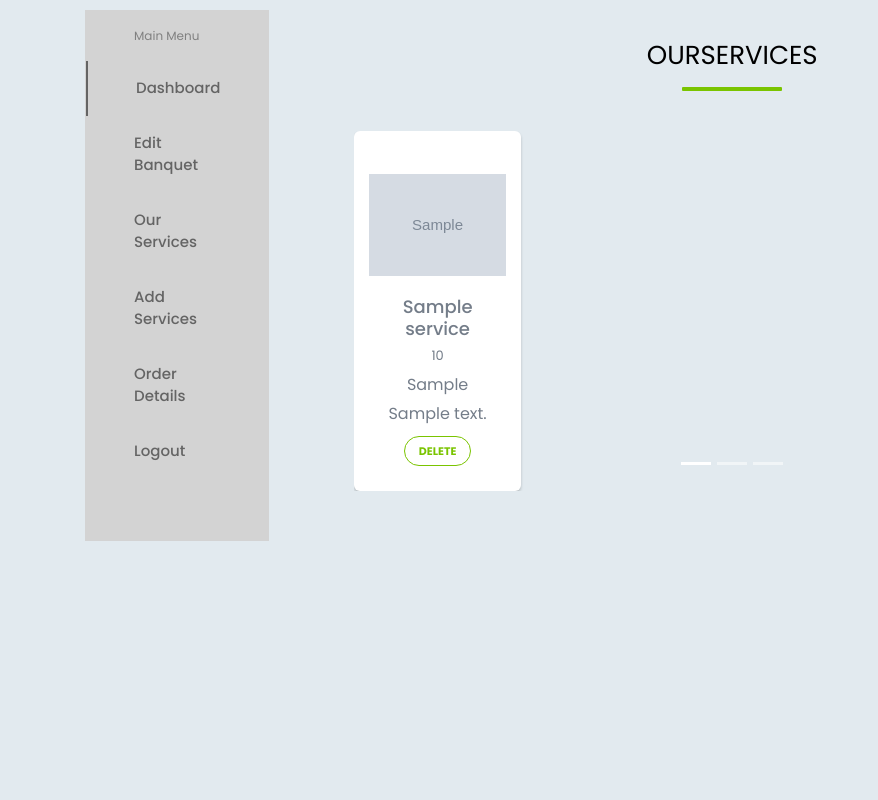
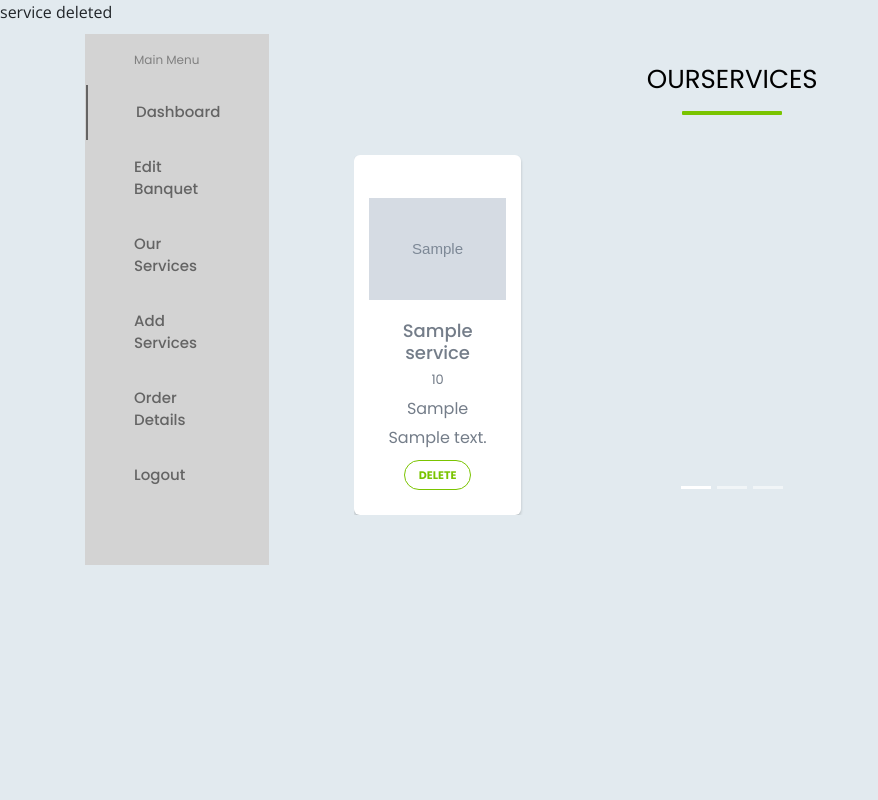
Before and after one commit to Aakritichhh/BRS, a PHP site: page /ourservice.php?serviceid=1 in a window 1280 px wide. Shown: the whole page, without its empty margins (0-878 px from the left). Run offline with PHP 8.4, Linux system fonts and the light colour scheme; tables that the repository leaves empty or names only in its code hold one stand-in row (values such as "Sample post"); grey boxes marked "Sample" are stand-in pictures.

Commit message:
delete service added

```diff
--- a/banquet/banquetprofile.php
+++ b/banquet/banquetprofile.php
@@ -1,5 +1,7 @@
 <?php
   session_start();
+
+
 ?>
 <!DOCTYPE html>
 <html lang="en">
--- a/banquet/ourservice.php
+++ b/banquet/ourservice.php
@@ -2,6 +2,15 @@
 session_start();
 require_once "../database/connection.php";
 
+if($_SERVER["REQUEST_METHOD"]=="GET"){
+    if(isset($_GET['serviceid'])){
+      $serviceid = $_GET['serviceid'];
+      $query = "DELETE FROM service WHERE service_id = '$serviceid'";
+      if(mysqli_query($conn, $query)){
+        echo "service deleted";
+      }
+    }
+  }
 ?>
 
 
@@ -161,7 +170,7 @@ h2::after {
                   <p class="item-price"><?php echo $row['perpeopleprice']?></p>
                   <p><?php echo $row['limitedpeople']?></p>
                   <p><?php echo $row['description']?></p>
-                  <a href="#" class="btn btn-primary">Delete</a>
+                  <a href="ourservice.php?serviceid=<?php echo $row['service_id'] ?>" class="btn btn-primary">Delete</a>
                 </div>
               </div>
              </div>
```
